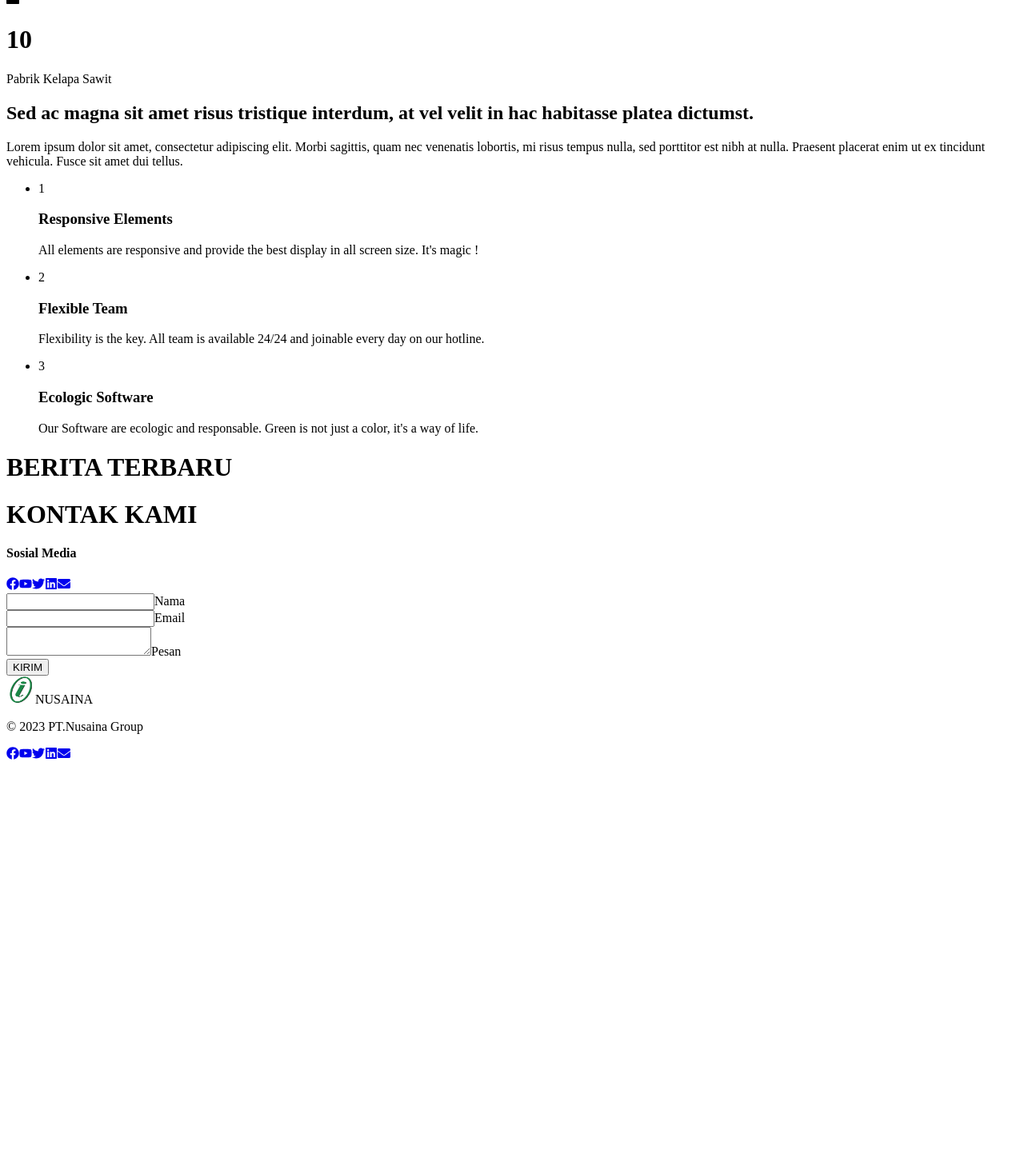
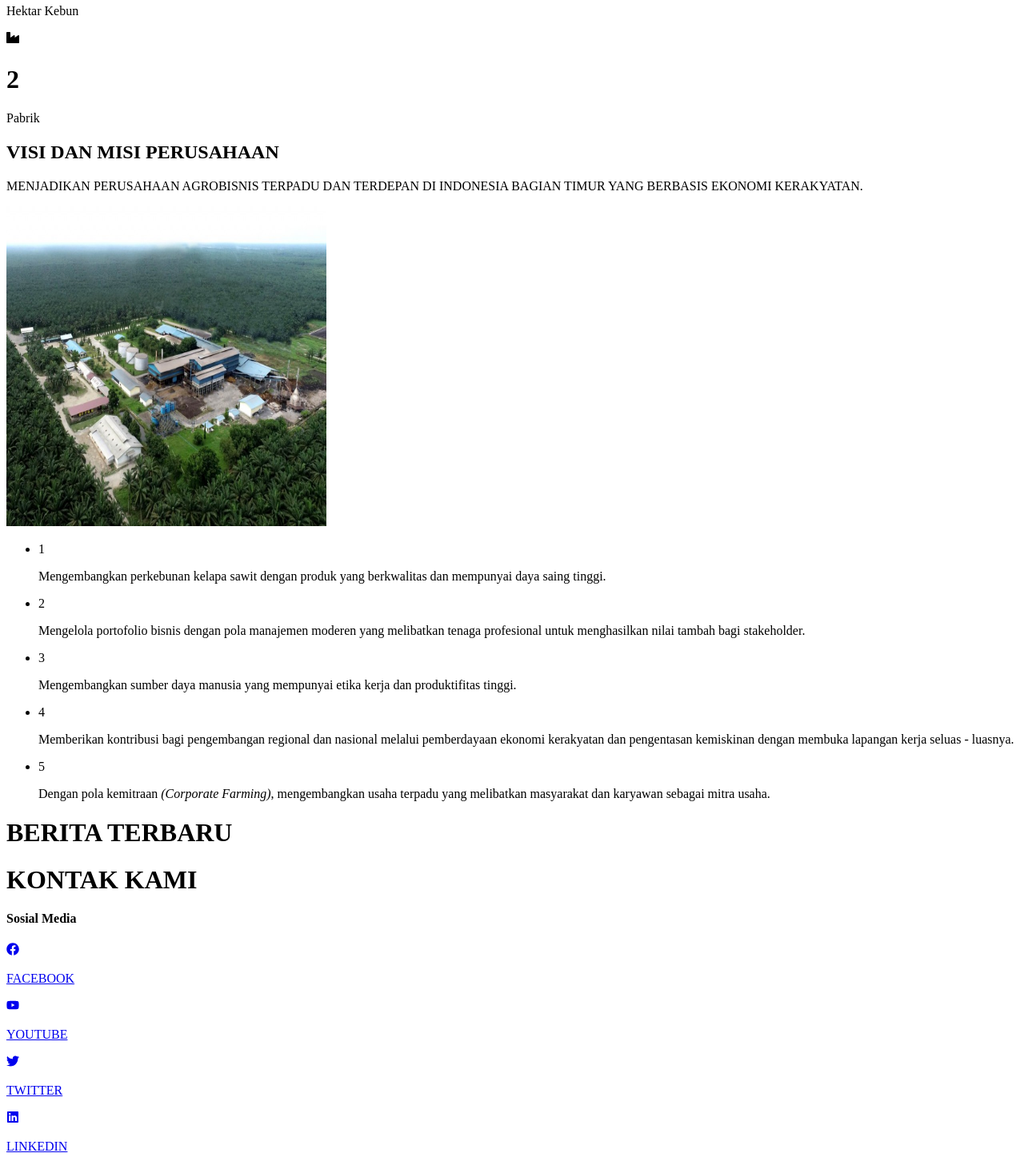
Before and after one commit to gpjen/next_kandir, a Next.js app: page / in a window 1280 px wide. Shown: the part 1305-2762 px from the top of the page at 80% size. Before the commit the page ends 2267 px from the top, so only its background shows below. Built offline with nearby package versions, Linux system fonts and the light colour scheme.

Commit message:
fix page content

```diff
--- a/components/ContactUs.jsx
+++ b/components/ContactUs.jsx
@@ -12,45 +12,39 @@ import {
 export default function ContactUs() {
   return (
     <div>
-      <div className="container flex justify-center items-center gap-3 flex-col-reverse md:flex-row">
+      <div className="container flex justify-center items-center gap-3 flex-col-reverse ">
         <div className="w-1/2 py-10">
-          <h4 className="text-center mb-5 font-bold text-gray-700">
+          <h4 className="text-center mb-8 font-bold text-gray-700">
             Sosial Media
           </h4>
           <span className="mx-auto flex justify-center items-center">
             <Link
               href="https://facebook.com/nusainagroup"
-              className="text-xl text-gray-500 hover:text-gray-700 hover:scale-110"
+              className="flex justify-center items-center text-xl  text-gray-500 hover:text-gray-700 hover:scale-110"
             >
-              <FaFacebook />
+              <FaFacebook /> <p className="lg:ml-3 font-bold hidden lg:inline">FACEBOOK</p>
             </Link>
             <Link
               href="https://youtube.com/nusainagroup"
-              className="ml-3 text-xl text-gray-500 hover:text-gray-700 hover:scale-110"
+              className="flex justify-center items-center ml-20 text-xl text-gray-500 hover:text-gray-700 hover:scale-110"
             >
-              <FaYoutube />
+              <FaYoutube /> <p className="lg:ml-3 font-bold hidden lg:inline">YOUTUBE</p>
             </Link>
             <Link
               href="https://twitter.com/nusainagroup"
-              className="ml-3 text-xl text-gray-500 hover:text-gray-700 hover:scale-110"
+              className="flex justify-center items-center ml-20 text-xl text-gray-500 hover:text-gray-700 hover:scale-110"
             >
-              <FaTwitter />
+              <FaTwitter /> <p className="lg:ml-3 font-bold hidden lg:inline">TWITTER</p>
             </Link>
             <Link
               href="https://linkedin.com/nusainagroup"
-              className="ml-3 text-xl text-gray-500 hover:text-gray-700 hover:scale-110"
+              className="flex justify-center items-center ml-20 text-sm text-gray-500 hover:text-gray-700 hover:scale-110"
             >
-              <FaLinkedin />
-            </Link>
-            <Link
-              href="https://gmail.com/nusainagroup"
-              className="ml-3 text-xl text-gray-500 hover:text-gray-700 hover:scale-110"
-            >
-              <FaEnvelope />
+              <FaLinkedin /> <p className="lg:ml-3 font-bold hidden lg:inline">LINKEDIN</p>
             </Link>
           </span>
         </div>
-        <div className="w-1/2 p-5">
+        <div className="lg:w-1/2 p-5">
           <div className="flex gap-3 flex-wrap">
             <Input label="Nama" type="text" color="green" />
             <Input label="Email" type="email" color="green" />
--- a/components/Header/index.jsx
+++ b/components/Header/index.jsx
@@ -128,7 +128,7 @@ export default function Example() {
     <header className="sticky top-0 z-10 mx-auto" style={{maxWidth:"1700px"}}>
       <Navbar
         fullWidth={true}
-        className="mx-auto w-full py-2 rounded-xl overflow-hidden rounded-t-none px-4 lg:px-10 lg:py-4 backdrop-saturate-200 backdrop-blur-2xl bg-opacity-70"
+        className="mx-auto w-full py-2 overflow-hidden px-4 lg:px-10 lg:py-4 backdrop-saturate-200 backdrop-blur-2xl bg-opacity-70"
       >
         <div className="container mx-auto flex items-center justify-between text-blue-gray-900">
           <Link
--- a/components/Home3.jsx
+++ b/components/Home3.jsx
@@ -14,7 +14,7 @@ export default function Home3() {
               </div>
             </div>
             <h1 className="text-3xl sm:text-4xl xl:text-5xl font-bold text-gray-700 mt-12 group-hover:text-gray-50">
-              3589
+              1700
             </h1>
             <div className="flex flex-row justify-between group-hover:text-gray-200">
               <p>Kariawan</p>
@@ -48,7 +48,7 @@ export default function Home3() {
               </div>
             </div>
             <h1 className="text-3xl sm:text-4xl xl:text-5xl font-bold text-gray-700 mt-12 group-hover:text-gray-50">
-              12345
+              5421
             </h1>
             <div className="flex flex-row justify-between group-hover:text-gray-200">
               <p>Hektar Kebun</p>
@@ -65,10 +65,10 @@ export default function Home3() {
               </div>
             </div>
             <h1 className="text-3xl sm:text-4xl xl:text-5xl font-bold text-gray-700 mt-12 group-hover:text-gray-50">
-              10
+              2
             </h1>
             <div className="flex flex-row justify-between group-hover:text-gray-200">
-              <p>Pabrik Kelapa Sawit</p>
+              <p>Pabrik</p>
             </div>
           </div>
         </div>
--- a/components/Home4.jsx
+++ b/components/Home4.jsx
@@ -7,9 +7,9 @@ export default function Home4() {
       <div className="relative">
         <div className="lg:grid lg:grid-flow-row-dense lg:grid-cols-2 lg:gap-8 lg:items-center">
           <div className="ml-auto lg:col-start-2 lg:max-w-2xl">
-            <h4 className="mt-2 text-2xl font-extrabold leading-8 text-gray-800 dark:text-white sm:text-3xl sm:leading-9">
-              Sejarah Singkat
-            </h4>
+            <h1 className="mt-2 text-2xl font-extrabold leading-8 text-gray-800 dark:text-white sm:text-3xl sm:leading-9">
+              SEJARAH SINGKAT
+            </h1>
             <p className="mt-4 text-md text-justify leading-6 text-gray-500 dark:text-gray-300">
               Nusaina Group merupakan perusahaan moderen yang bergerak diindustri perkebunan dan pengelolaan kelapa sawit sesuai dengan ______ yang di terbitkan pada ______ . Nusaina Group didirikan sejak tanggal ___-___-1999 oleh Dr. SIHAR P.H. SITORUS, BSBA., M.B.A. Kegiatan usaha utama Perseroan yaitu penanaman tanaman kelapa sawit, pemanenan dan pengolahan TBS yang menghasilkan CPO serta Palm Kernel. Kebun dan fasilitas pengolahan TBS Perseroan berada di Kabupaten Maluku Tengah, Provinsi Maluku.
             </p>
--- a/components/Home5.jsx
+++ b/components/Home5.jsx
@@ -4,69 +4,97 @@ import React from "react";
 export default function Home5() {
   return (
     <section>
-      <div className="container p-4 mx-auto bg-white max-w-7xl sm:p-6 lg:p-8 dark:bg-gray-800">
+      <div className="container mx-auto bg-white max-w-7xl dark:bg-gray-800">
         <div className="flex flex-wrap -mx-8">
           <div className="w-full px-8 lg:w-1/2">
             <div className="pb-12 mb-12 border-b lg:mb-0 lg:pb-0 lg:border-b-0">
-              <h2 className="mb-4 text-3xl font-bold lg:text-4xl font-heading dark:text-white">
-                Sed ac magna sit amet risus tristique interdum, at vel velit in
-                hac habitasse platea dictumst.
-              </h2>
-              <p className="mb-8 leading-loose text-gray-500 dark:text-gray-300">
-                Lorem ipsum dolor sit amet, consectetur adipiscing elit. Morbi
-                sagittis, quam nec venenatis lobortis, mi risus tempus nulla,
-                sed porttitor est nibh at nulla. Praesent placerat enim ut ex
-                tincidunt vehicula. Fusce sit amet dui tellus.
+              <h1 className="mb-4 text-2xl font-extrabold leading-8 text-gray-800 dark:text-white sm:text-3xl sm:leading-9">
+                VISI DAN MISI PERUSAHAAN
+              </h1>
+              <p className="mb-8 leading-loose font-semibold text-gray-700 dark:text-gray-300">
+                MENJADIKAN PERUSAHAAN AGROBISNIS TERPADU DAN TERDEPAN DI
+                INDONESIA BAGIAN TIMUR YANG BERBASIS EKONOMI KERAKYATAN.
               </p>
+
+              <div className="shadow-lg overflow-hidden rounded-lg">
+                <Image
+                  src="/1.jpg"
+                  alt="pabrik"
+                  width={400}
+                  height={400}
+                  className="w-full"
+                />
+              </div>
             </div>
           </div>
           <div className="w-full px-8 lg:w-1/2">
-            <ul className="space-y-12">
+            <ul className="space-y-5">
               <li className="flex -mx-4">
                 <div className="px-4">
-                  <span className="flex items-center justify-center w-16 h-16 mx-auto text-2xl font-bold text-blue-600 rounded-full font-heading bg-blue-50">
+                  <span className="flex items-center justify-center w-14 h-14 mx-auto text-2xl font-bold text-green-600 rounded-full font-heading bg-green-50">
                     1
                   </span>
                 </div>
                 <div className="px-4">
-                  <h3 className="my-4 text-xl font-semibold dark:text-white">
-                    Responsive Elements
-                  </h3>
-                  <p className="leading-loose text-gray-500 dark:text-gray-300">
-                    All elements are responsive and provide the best display in
-                    all screen size. It&#x27;s magic !
+                  <p className="leading-loose font-semibold text-gray-700 dark:text-gray-300">
+                    Mengembangkan perkebunan kelapa sawit dengan produk yang
+                    berkwalitas dan mempunyai daya saing tinggi.
                   </p>
                 </div>
               </li>
               <li className="flex -mx-4">
                 <div className="px-4">
-                  <span className="flex items-center justify-center w-16 h-16 mx-auto text-2xl font-bold text-blue-600 rounded-full font-heading bg-blue-50">
+                  <span className="flex items-center justify-center w-14 h-14 mx-auto text-2xl font-bold text-green-600 rounded-full font-heading bg-green-50">
                     2
                   </span>
                 </div>
                 <div className="px-4">
-                  <h3 className="my-4 text-xl font-semibold dark:text-white">
-                    Flexible Team
-                  </h3>
-                  <p className="leading-loose text-gray-500 dark:text-gray-300">
-                    Flexibility is the key. All team is available 24/24 and
-                    joinable every day on our hotline.
+                  <p className="leading-loose font-semibold text-gray-700 dark:text-gray-300">
+                    Mengelola portofolio bisnis dengan pola manajemen moderen
+                    yang melibatkan tenaga profesional untuk menghasilkan nilai
+                    tambah bagi stakeholder.
                   </p>
                 </div>
               </li>
               <li className="flex -mx-4">
                 <div className="px-4">
-                  <span className="flex items-center justify-center w-16 h-16 mx-auto text-2xl font-bold text-blue-600 rounded-full font-heading bg-blue-50">
+                  <span className="flex items-center justify-center w-14 h-14 mx-auto text-2xl font-bold text-green-600 rounded-full font-heading bg-green-50">
                     3
                   </span>
                 </div>
                 <div className="px-4">
-                  <h3 className="my-4 text-xl font-semibold dark:text-white">
-                    Ecologic Software
-                  </h3>
-                  <p className="leading-loose text-gray-500 dark:text-gray-300">
-                    Our Software are ecologic and responsable. Green is not just
-                    a color, it&#x27;s a way of life.
+                  <p className="leading-loose font-semibold text-gray-700 dark:text-gray-300">
+                    Mengembangkan sumber daya manusia yang mempunyai etika kerja
+                    dan produktifitas tinggi.
+                  </p>
+                </div>
+              </li>
+              <li className="flex -mx-4">
+                <div className="px-4">
+                  <span className="flex items-center justify-center w-14 h-14 mx-auto text-2xl font-bold text-green-600 rounded-full font-heading bg-green-50">
+                    4
+                  </span>
+                </div>
+                <div className="px-4">
+                  <p className="leading-loose font-semibold text-gray-700 dark:text-gray-300">
+                    Memberikan kontribusi bagi pengembangan regional dan
+                    nasional melalui pemberdayaan ekonomi kerakyatan dan
+                    pengentasan kemiskinan dengan membuka lapangan kerja seluas
+                    - luasnya.
+                  </p>
+                </div>
+              </li>
+              <li className="flex -mx-4">
+                <div className="px-4">
+                  <span className="flex items-center justify-center w-14 h-14 mx-auto text-2xl font-bold text-green-600 rounded-full font-heading bg-green-50">
+                    5
+                  </span>
+                </div>
+                <div className="px-4">
+                  <p className="leading-loose font-semibold text-gray-700 dark:text-gray-300">
+                    Dengan pola kemitraan <em>(Corporate Farming)</em>,
+                    mengembangkan usaha terpadu yang melibatkan masyarakat dan
+                    karyawan sebagai mitra usaha.
                   </p>
                 </div>
               </li>
--- a/components/Layout/index.jsx
+++ b/components/Layout/index.jsx
@@ -7,7 +7,7 @@ export default function Layout(props) {
   return (
     <>
       <Header />
-        <main style={{ marginTop: "-30px", maxWidth:"1700px"}} className="mx-auto" >{children}</main>
+        <main style={{  maxWidth:"1700px"}} className="mx-auto" >{children}</main>
       <Footer />
     </>
   );
```
Also changed, not shown: pages/index.jsx (+8 -16 lines), public/1.jpg (added).
